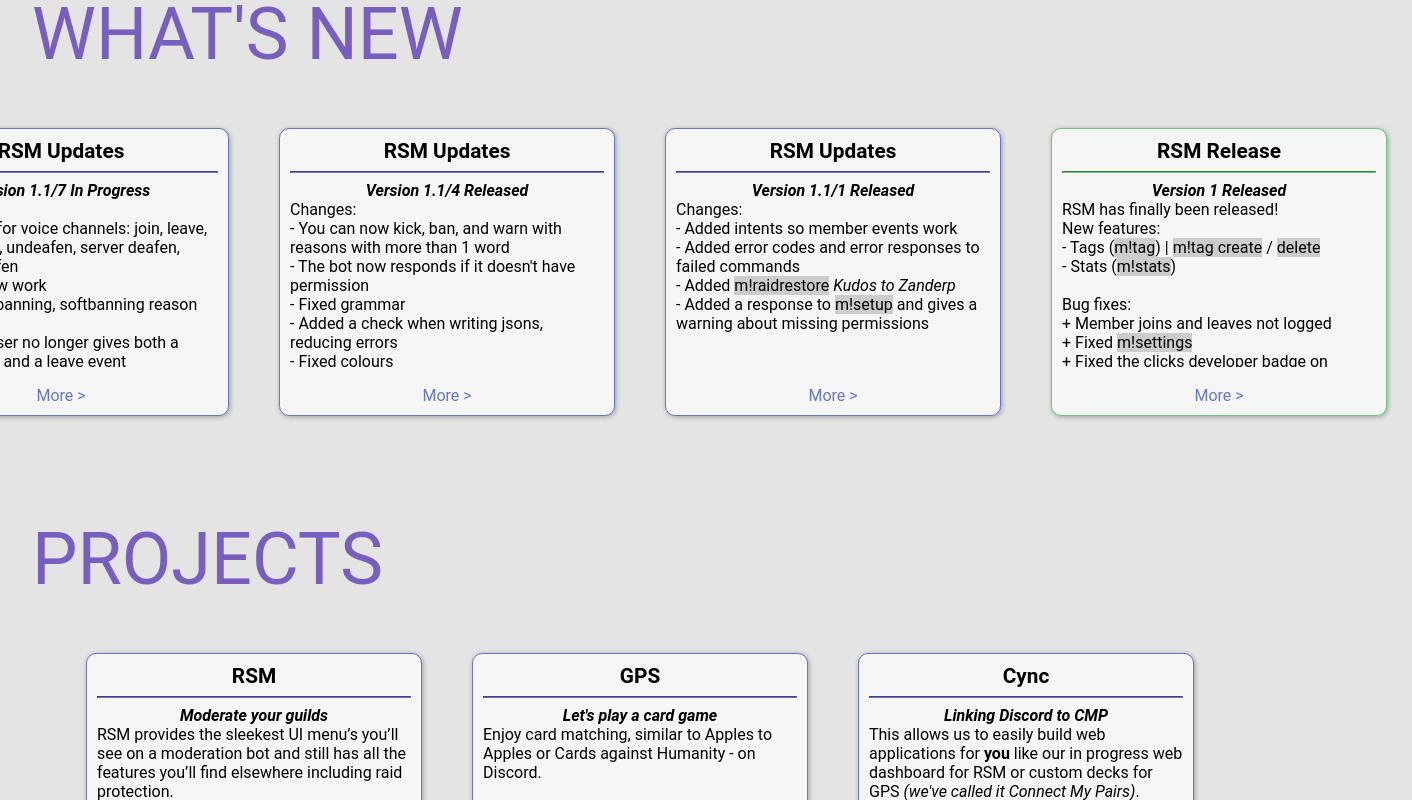
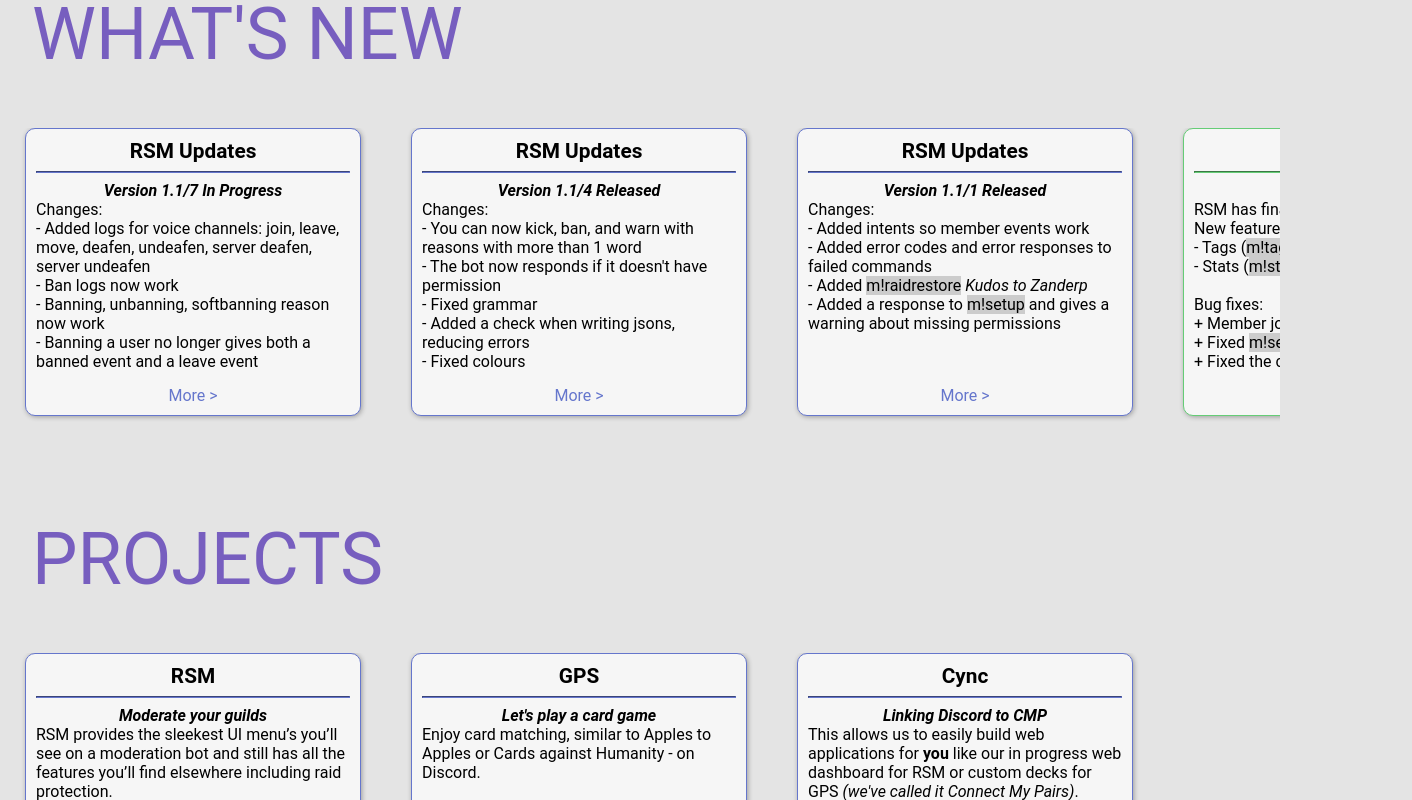
Before and after one commit to ClicksCodes/clicks.codes, a Next.js app: page / in a window 1280 px wide. Shown: the part 880-1680 px from the top of the page, 1412 px wide, since content can reach past the window. Built offline with nearby package versions, Linux system fonts and the light colour scheme.

Commit message:
Scrollbar things

```diff
--- a/pages/_app.js
+++ b/pages/_app.js
@@ -1,10 +1,15 @@
 import Footer from '../sections/Footer'
 import Navbar from '../components/Navbar'
+import Head from 'next/head';
 require('../styles/globals.scss');
 
 
 function App({ Component, pageProps }) {
   return (<>
+  <Head>
+    <title>ClicksMinutePer</title>
+    <link rel="icon" href="/mouse.svg" />
+  </Head>
   <Navbar />
   <Component {...pageProps} />
   <Footer />
--- a/pages/index.js
+++ b/pages/index.js
@@ -77,7 +77,7 @@
         <div className={Styles.content}>
           <span className={Styles.purpleText}>Find out yourself</span>
         </div>
-        <div className={Styles.block}>
+        <div className={Styles.block+" "+Styles.soc}>
           <Socials/>
         </div>
       </>
--- a/styles/globals.scss
+++ b/styles/globals.scss
@@ -6,10 +6,16 @@
 padding-top: 20px;
 margin: 0;
 scroll-behavior: smooth;
+overflow-y: scroll;
 }
 
 code {
     background-color: #CCCCCC;
+}
+
+::-webkit-scrollbar {
+    width: 7.5px;
+    background: transparent;
 }
 
 @if $light-mode {
@@ -35,14 +41,15 @@
     button:hover {
     background-color: transparent;
     }
+
+    ::-webkit-scrollbar-thumb {
+        background: #71AEF566;
+    }
+
 } @else {
     html,
     body {
     color: #424242;
-    }
-    html::-webkit-scrollbar {
-    width: 0px;
-    background: transparent;
     }
 
     a {
--- a/styles/index.module.scss
+++ b/styles/index.module.scss
@@ -5,11 +5,23 @@
 }
 
 .block {
-    justify-content: center;
+    overflow-x: scroll;
+    justify-content: left;
     width: 100%;
     display: flex;
     flex-direction: row;
     padding-bottom: 50px;
+    scrollbar-width: none;
+    -ms-overflow-style: none;
+
+}
+
+.block::-webkit-scrollbar {
+    display: none;
+}
+
+.soc {
+    justify-content: center;
 }
 
 .column {
```
Also changed, not shown: components/StatusBar.js (+17 -12 lines), pages/contact.js (+9 -0 lines), pages/faq.js (+9 -0 lines).
